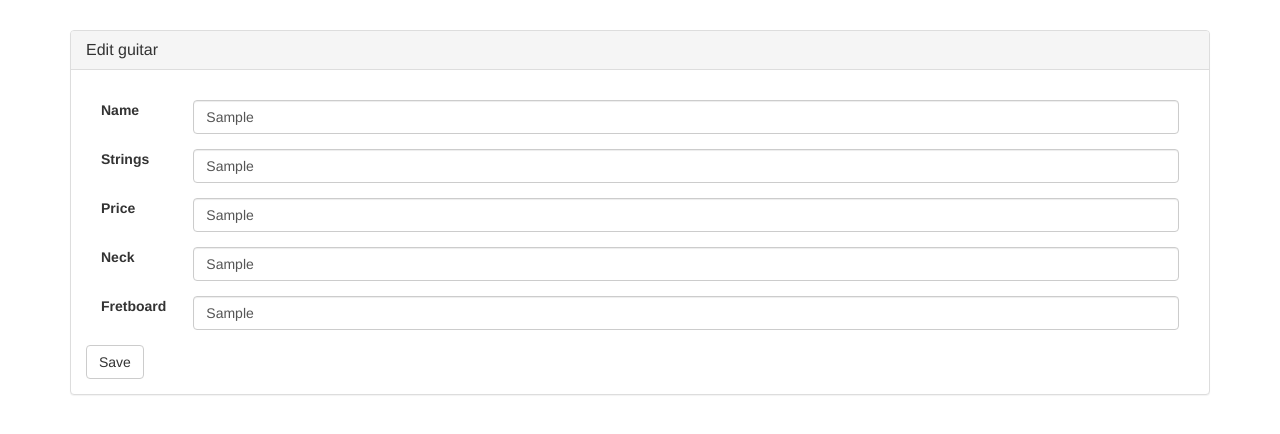
After one commit to TkachenkoRoman/Lab1-Python-Django-MySQL, a Django app: template static/templates/edit_form.html in a window 1280 px wide. The commit adds this page. Shown: the top 434 px of the page. Run offline with Django 3.2, Linux system fonts and the light colour scheme; the template is opened without the code that fills it: most values are stand-ins (such as "Sample title", 1, 10 or a date in 2020); some libraries are stand-ins or nearby versions.

Commit message:
no message

```diff
--- a/GuitarDataBaseApp/db_tables.py
+++ b/GuitarDataBaseApp/db_tables.py
@@ -51,11 +51,13 @@ class Guitar(tables.Table):
     price = tables.Column()
     neck_material = tables.Column(verbose_name="neck")
     Fretboard_material = tables.Column(verbose_name="fretboard")
-    Pick_guard = tables.Column(verbose_name="pickguard")
+    Pick_guard = tables.BooleanColumn(verbose_name="pickguard")
     Type_id = tables.Column(verbose_name="type")
     Body_id = tables.Column(verbose_name="body")
     Bridge_id = tables.Column(verbose_name="bridge")
     Pickups_id = tables.Column(verbose_name="pickups")
     Guitar_produser_id = tables.Column(verbose_name="produser")
+    edit_entries = tables.TemplateColumn(verbose_name=" ", template_name='templates/edit.html')
+    delete_entries = tables.TemplateColumn(verbose_name=" ", template_name='templates/delete.html')
     class Meta:
         attrs = {"class": "paleblue"}
--- a/GuitarDataBaseApp/urls.py
+++ b/GuitarDataBaseApp/urls.py
@@ -10,4 +10,7 @@ urlpatterns = (
     url(r'^Bridge/', views.bridge_view, name='bridges'),
     url(r'^Body/', views.body_view, name='bodies'),
     url(r'^Guitar/', views.guitar_view, name='guitars'),
+    url(r'^(?P<edit_id>\d+)/Edit/', views.edit_view, name='edit'),
+    url(r'^(?P<delete_id>\d+)/Edit/', views.delete_view, name='delete'),
+    url(r'^Edit/confirm/', views.edit_confirm_view, name='edit_confirm'),
 )
--- a/static/django_tables2/themes/paleblue/css/screen.css
+++ b/static/django_tables2/themes/paleblue/css/screen.css
@@ -6,7 +6,7 @@ table.paleblue {
 
 table.paleblue,
 table.paleblue +  ul.pagination {
-    font: normal 15px/20px 'Lucida Grande', Verdana, Helvetica, Arial, sans-serif;
+    font: normal 11px/14px 'Lucida Grande', Verdana, Helvetica, Arial, sans-serif;
 }
 
 table.paleblue a:link,
@@ -40,7 +40,7 @@ table.paleblue thead td {
     background: #FCFCFC url(../img/header-bg.png) left bottom repeat-x;
     border-bottom: 1px solid #DDD;
     padding: 2px 5px;
-    font-size: 18px;
+    font-size: 12px;
     vertical-align: middle;
     color: #666;
 }
--- /dev/null
+++ b/static/templates/delete.html
@@ -0,0 +1 @@
+<a href="{% url 'delete' record.id %}">Delete</a>
--- /dev/null
+++ b/static/templates/edit.html
@@ -0,0 +1 @@
+<a href="{% url 'edit' record.id %}">Edit</a>
--- /dev/null
+++ b/static/templates/edit_form.html
@@ -0,0 +1,89 @@
+<!DOCTYPE html>
+<html>
+<head>
+    <style>
+        .panel {
+            margin-top: 30px;
+        }
+        .form-control{
+             margin-bottom: 15px;
+        }
+    </style>
+    <meta charset="utf-8">
+    <meta http-equiv="X-UA-Compatible" content="IE=edge">
+    <meta name="viewport" content="width=device-width, initial-scale=1">
+    <title>Bootstrap 101 Template</title>
+
+    <!-- Bootstrap -->
+    <link href="{{ STATIC_URL }}css/bootstrap.min.css" rel="stylesheet">
+
+    <!-- HTML5 Shim and Respond.js IE8 support of HTML5 elements and media queries -->
+    <!-- WARNING: Respond.js doesn't work if you view the page via file:// -->
+    <!--[if lt IE 9]>
+      <script src="https://oss.maxcdn.com/html5shiv/3.7.2/html5shiv.min.js"></script>
+      <script src="https://oss.maxcdn.com/respond/1.4.2/respond.min.js"></script>
+      <script src="{{ STATIC_URL }}js/html5shiv.js"></script>
+    <![endif]-->
+  </head>
+<body>
+    <div class="container">
+        <div class="panel panel-default">
+            <div class="panel-heading">
+                <h3 class="panel-title">Edit guitar</h3>
+            </div>
+            <div class="panel-body">
+                <form action="/Edit/confirm/" method="post">
+                {%csrf_token%}
+                    <div>
+                        <div class="form-group">
+                            <label for="name" class="col-sm-1 control-label">Name</label>
+                            <div class="col-sm-11">
+                              <input id="name" type="text" class="form-control" value="{{ guitar.1 }}">
+                            </div>
+                        </div>
+                        <div class="form-group">
+                            <label for="strings" class="col-sm-1 control-label">Strings</label>
+                            <div class="col-sm-11">
+                              <input id="strings" type="text" class="form-control" value="{{ guitar.2 }}">
+                            </div>
+                        </div>
+                        <div class="form-group">
+                            <label for="price" class="col-sm-1 control-label">Price</label>
+                            <div class="col-sm-11">
+                              <input id="price" type="text" class="form-control" value="{{ guitar.3 }}">
+                            </div>
+                        </div>
+                        <div class="form-group">
+                            <label for="neck_material" class="col-sm-1 control-label">Neck</label>
+                            <div class="col-sm-11">
+                              <input id="neck_material" type="text" class="form-control" value="{{ guitar.4 }}">
+                            </div>
+                        </div>
+                        <div class="form-group">
+                            <label for="fretboard_material" class="col-sm-1 control-label">Fretboard</label>
+                            <div class="col-sm-11">
+                              <input id="fretboard_material" type="text" class="form-control" value="{{ guitar.5 }}">
+                            </div>
+                        </div>
+                        <input type="hidden" name="id" value="{{ guitar.0 }}" />
+                        <input type="submit" value="Save" class="btn btn-default"/>
+                    </div>
+                </form>
+            </div>
+        </div>
+    </div>
+    <script src="{{ STATIC_URL }}js/jquery.js"></script>
+    <script src="{{ STATIC_URL }}js/bootstrap-transition.js"></script>
+    <script src="{{ STATIC_URL }}js/bootstrap-alert.js"></script>
+    <script src="{{ STATIC_URL }}js/bootstrap-modal.js"></script>
+    <script src="{{ STATIC_URL }}js/bootstrap-dropdown.js"></script>
+    <script src="{{ STATIC_URL }}js/bootstrap-scrollspy.js"></script>
+    <script src="{{ STATIC_URL }}js/bootstrap-tab.js"></script>
+    <script src="{{ STATIC_URL }}js/bootstrap-tooltip.js"></script>
+    <script src="{{ STATIC_URL }}js/bootstrap-popover.js"></script>
+    <script src="{{ STATIC_URL }}js/bootstrap-button.js"></script>
+    <script src="{{ STATIC_URL }}js/bootstrap-collapse.js"></script>
+    <script src="{{ STATIC_URL }}js/bootstrap-carousel.js"></script>
+    <script src="{{ STATIC_URL }}js/bootstrap-typeahead.js"></script>
+</body>
+</html>
```
Also changed, not shown: GuitarDataBaseApp/gen_data.py (+8 -0 lines), GuitarDataBaseApp/views.py (+21 -2 lines), 4 other files.
